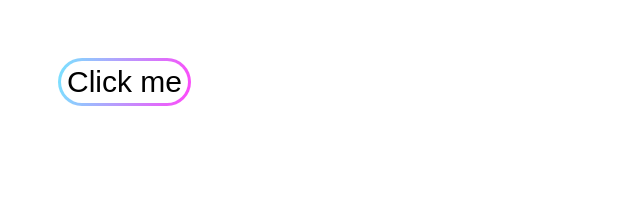
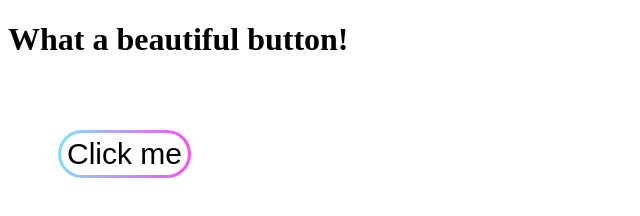
Before and after one commit to khansakil-me/first-website, a plain HTML site: page index.html in a window 1280 px wide. Shown: the whole page, without its empty margins (0-640 px from the left). Drawn offline with Linux system fonts and the light colour scheme.

Commit message:
button fellings

```diff
--- a/index.html
+++ b/index.html
@@ -8,6 +8,7 @@
     <link rel="stylesheet" href="style.css">
 </head>
 <body>
+    <h1>What a beautiful button!</h1>
     <button>Click me</button>
 
 </body>
```
